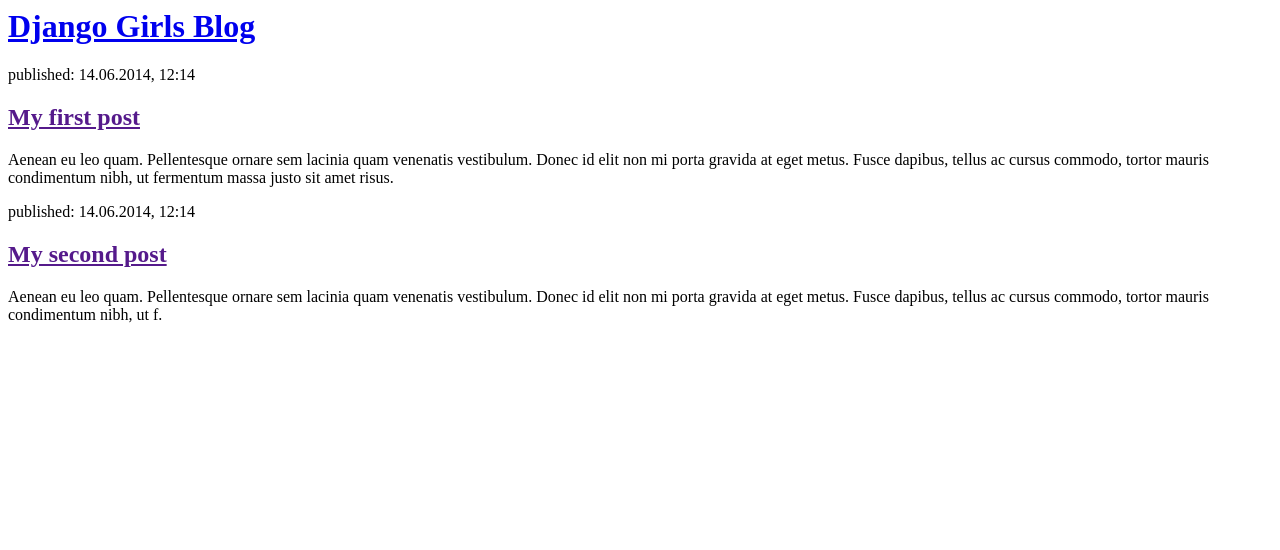
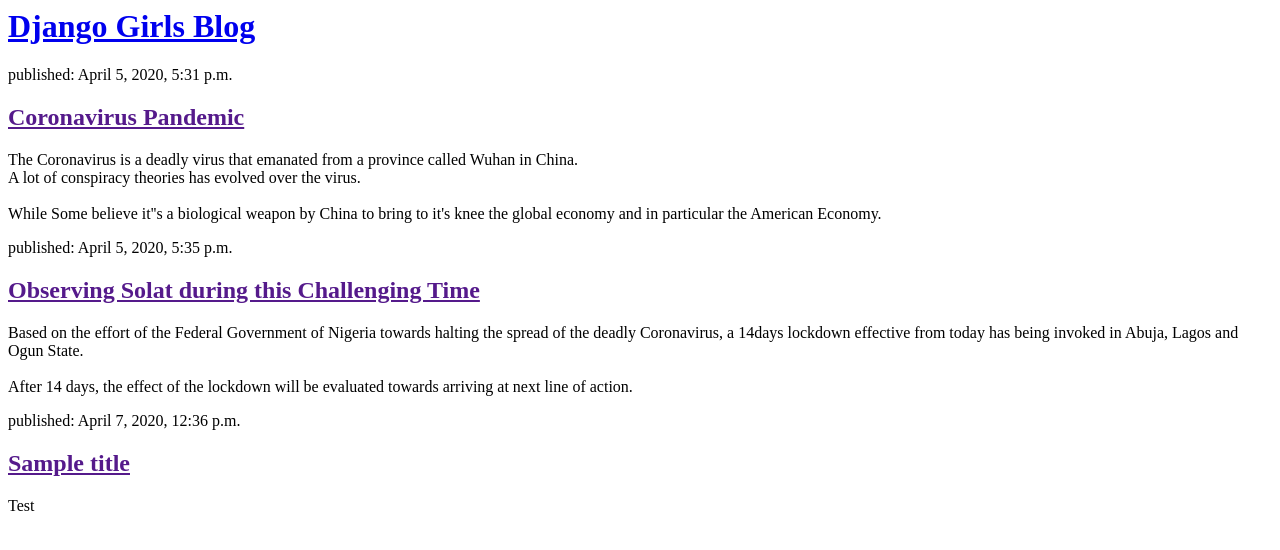
Before and after one commit to nkabdulsalam/-my-second-blog-, a Django app: page / in a window 1280 px wide. Shown: the top 550 px of the page. Run offline with Django 3.2, Linux system fonts and the light colour scheme; data comes from the database, SQL or seed files in the repository; both versions use the stored data as it was after the commit.

Commit message:
Modified templates to display posts from database.

```diff
--- a/blog/templates/blog/post_list.html
+++ b/blog/templates/blog/post_list.html
@@ -1,22 +1,15 @@
-<html>
-    <head>
-        <title>Nurudeen blog</title>
-    </head>
-    <body>
-        <div>
+<title> "Nurab Systems" </title>
+
+<div>
             <h1><a href="/">Django Girls Blog</a></h1>
-        </div>
+ </div>
 
-        <div>
-            <p>published: 14.06.2014, 12:14</p>
-            <h2><a href="">My first post</a></h2>
-            <p>Aenean eu leo quam. Pellentesque ornare sem lacinia quam venenatis vestibulum. Donec id elit non mi porta gravida at eget metus. Fusce dapibus, tellus ac cursus commodo, tortor mauris condimentum nibh, ut fermentum massa justo sit amet risus.</p>
-        </div>
+{% for post in posts %}
 
-        <div>
-            <p>published: 14.06.2014, 12:14</p>
-            <h2><a href="">My second post</a></h2>
-            <p>Aenean eu leo quam. Pellentesque ornare sem lacinia quam venenatis vestibulum. Donec id elit non mi porta gravida at eget metus. Fusce dapibus, tellus ac cursus commodo, tortor mauris condimentum nibh, ut f.</p>
-        </div>
-    </body>
-</html>
+    <div>
+        <p>published:   {{ post.published_date }}</p>
+        <h2><a href="">{{ post.title }}</a></h2>
+        <p>{{ post.text|linebreaksbr }}</p>
+    </div>
+
+{% endfor %}
--- a/blog/views.py
+++ b/blog/views.py
@@ -1,6 +1,7 @@
 from django.shortcuts import render
-
+from django.utils import timezone
+from .models import Post
 # Create your views here.
 def post_list(request):
-
-    return render(request, 'blog/post_list.html',{})
+    posts= Post.objects.filter(published_date__lte=timezone.now()).order_by('published_date')
+    return render(request, 'blog/post_list.html',{'posts': posts})
```
Also changed, not shown: db.sqlite3.
